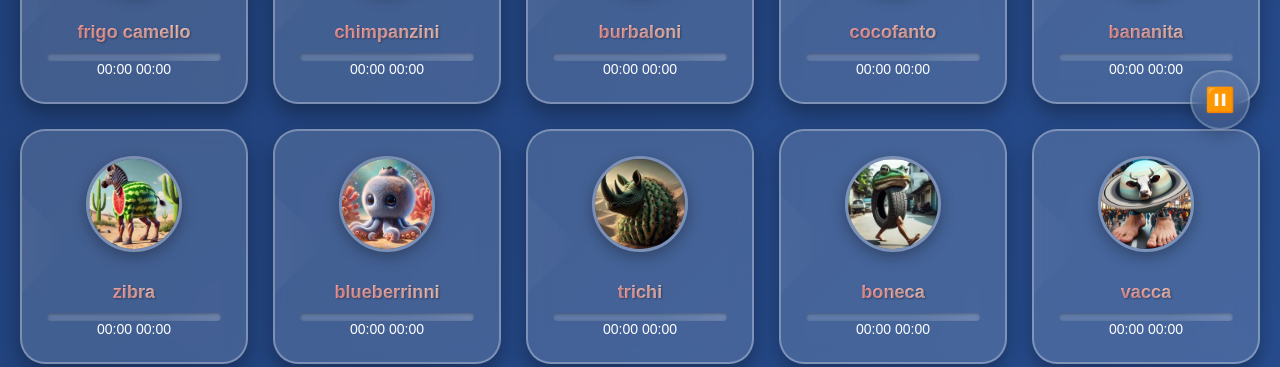
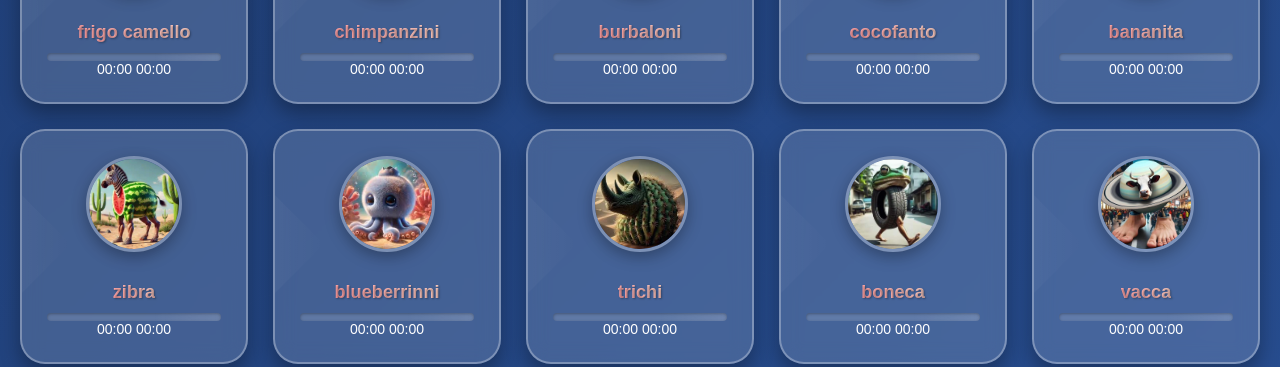
Before and after one commit to Saucissonuwu/brainrot, a plain HTML site: page index.html in a window 1280 px wide. Shown: the part 640-1007 px from the top of the page. Drawn offline with Linux system fonts and the light colour scheme.

Commit message:
Update index.html

```diff
--- a/index.html
+++ b/index.html
@@ -572,9 +572,6 @@
                 <span class="total-time">00:00</span>
             </span>
         </button>
-    <div class="global-controls">
-        <button class="control-button" onclick="togglePause()">⏸️</button>
-    </div>
 
     <script>
         const sounds = {
@@ -631,30 +628,6 @@
             }
         }
 
-        function togglePause() {
-            isPaused = !isPaused;
-            const pauseButton = document.querySelector('.control-button');
-
-            if (isPaused) {
-                pauseButton.classList.add('paused');
-                pauseButton.textContent = '▶️';
-                if (currentAudio) {
-                    currentAudio.pause();
-                }
-                document.querySelectorAll('.sound-button').forEach(button => {
-                    button.classList.add('paused');
-                });
-            } else {
-                pauseButton.classList.remove('paused');
-                pauseButton.textContent = '⏸️';
-                if (currentAudio) {
-                    currentAudio.play();
-                }
-                document.querySelectorAll('.sound-button').forEach(button => {
-                    button.classList.remove('paused');
-                });
-            }
-        }
 
         function playSound(soundName) {
             // Arrêter le son en cours si nécessaire
```
